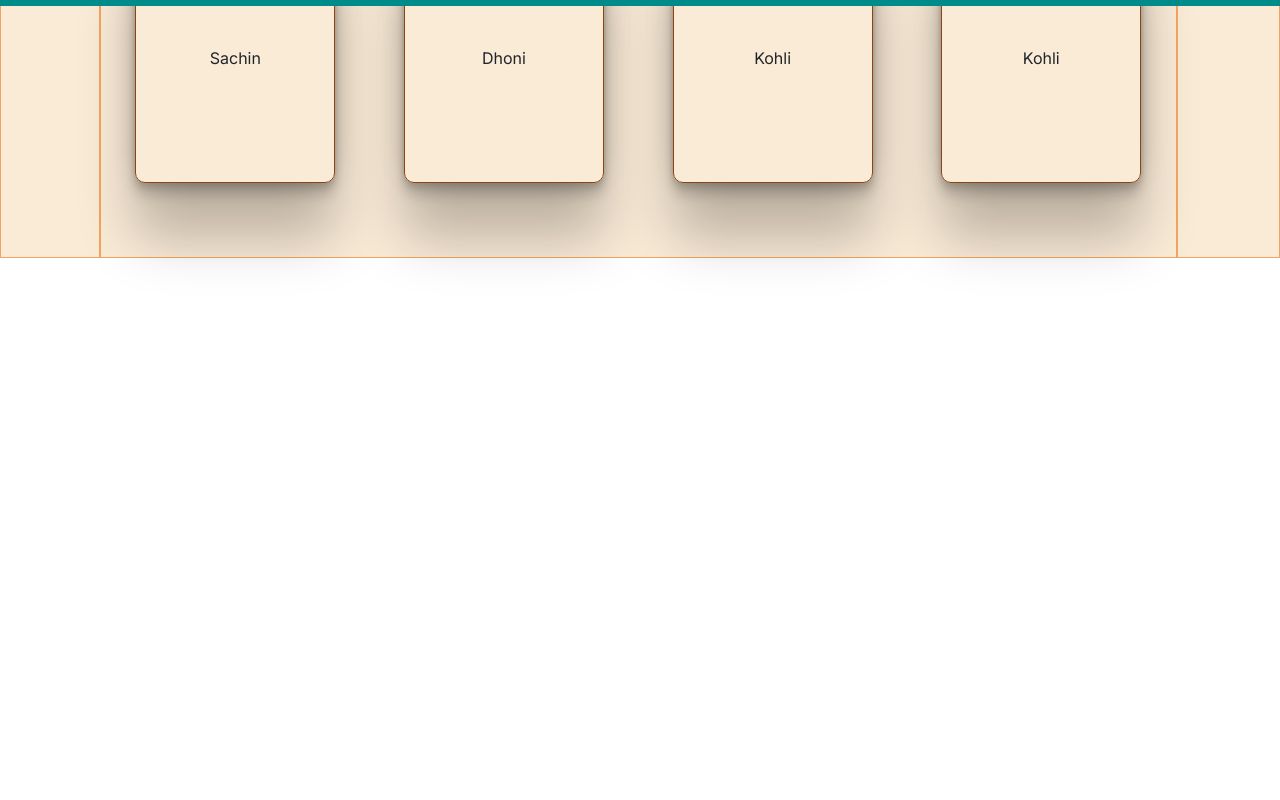
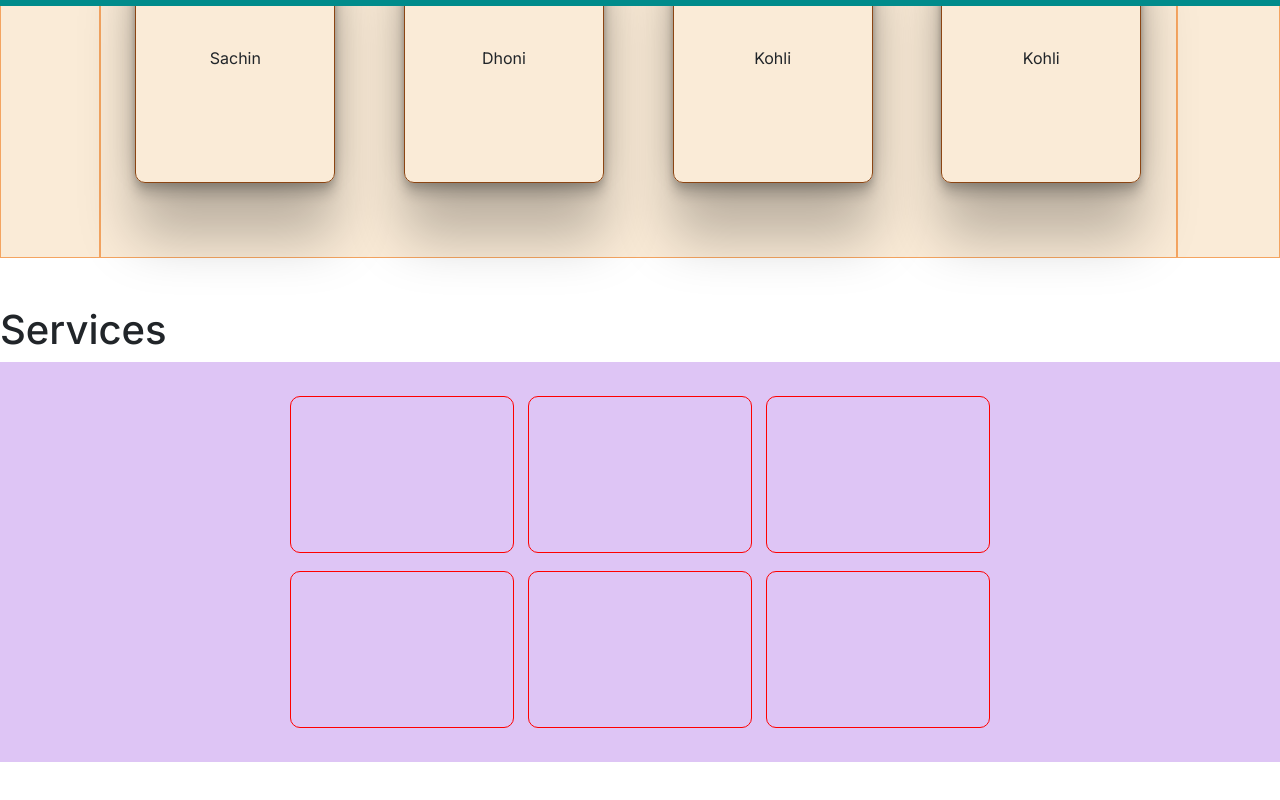
Before and after one commit to Siddiqui1034/my-website, a Next.js app: page / in a window 1280 px wide. Shown: the part 794-1594 px from the top of the page. Before the commit the page ends 1100 px from the top, so only its background shows below. Built offline with nearby package versions, Linux system fonts and the light colour scheme.

Commit message:
latest-services

```diff
--- a/src/Home/Home.jsx
+++ b/src/Home/Home.jsx
@@ -2,6 +2,7 @@
 import styles from './Home.module.css'
 import Image from 'next/image'
 import Card from '@/Card/Card'
+import Services from './Services/Services'
 
 export const Home = () => {
   return (
@@ -31,6 +32,11 @@
      <div>3</div>
      </div>
 
+     <div>
+      <h1>Services</h1>
+      <Services />
+     </div>
+
     </div>
   )
 }
--- /dev/null
+++ b/src/Home/Services/Services.jsx
@@ -0,0 +1,19 @@
+import React from 'react'
+import styles from './Services.module.css'
+
+const Services = () => {
+  return (
+    <div className={`mb-5 ${styles.services}`}>
+      <div>
+        <div></div>
+        <div></div>
+        <div></div>
+        <div></div>
+        <div></div>
+        <div></div>
+      </div>
+    </div>
+  )
+}
+
+export default Services
--- /dev/null
+++ b/src/Home/Services/Services.module.css
@@ -0,0 +1,21 @@
+.services{
+    height: 400px;
+    display: flex;
+    flex-wrap: wrap;
+    justify-content: center;
+    align-content: center;
+    background-color: rgb(222, 197, 245);
+}
+.services>div{
+    height: 350px;
+    width: 700px;
+    display: grid;
+    grid-template-columns: 32% 32% 32%;
+    grid-template-rows: 45% 45%;
+    justify-content: space-between;
+    align-content:space-around ;
+}
+.services>div>div{
+border: 1px solid red;
+border-radius: 10px;
+}
--- /dev/null
+++ b/src/Home/Services/import.js
@@ -0,0 +1,2 @@
+import Services from "./Services";
+export default Services;
```
